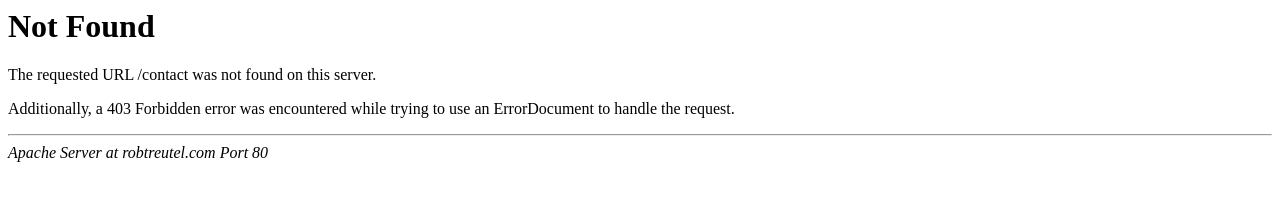
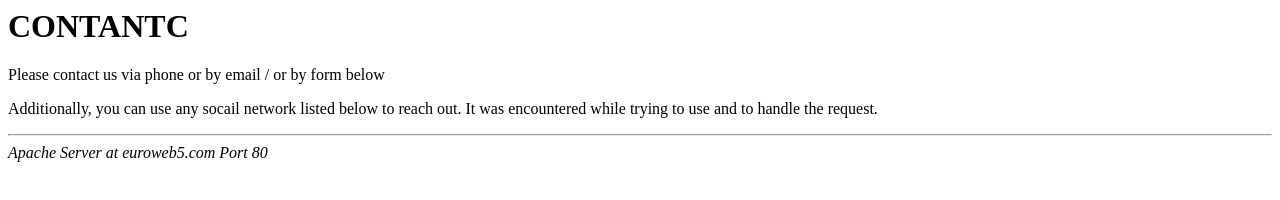
Before and after one commit to steglin/tkweb, a plain HTML site: page contact.html in a window 1280 px wide. Drawn offline with Linux system fonts and the light colour scheme.

```diff
--- a/contact.html
+++ b/contact.html
@@ -1,11 +1,11 @@
 <!DOCTYPE HTML PUBLIC "-//IETF//DTD HTML 2.0//EN">
 <html><head>
-<title>404 Not Found</title>
+<title>Contact</title>
 </head><body>
-<h1>Not Found</h1>
-<p>The requested URL /contact was not found on this server.</p>
-<p>Additionally, a 403 Forbidden
-error was encountered while trying to use an ErrorDocument to handle the request.</p>
+<h1>CONTANTC</h1>
+<p>Please contact us via phone or by email / or by form below</p>
+<p>Additionally, you can use any socail network listed below to reach out.
+It was encountered while trying to use and to handle the request.</p>
 <hr>
-<address>Apache Server at robtreutel.com Port 80</address>
+<address>Apache Server at euroweb5.com Port 80</address>
 </body></html>
```
Also changed, not shown: index.html (+8 -8 lines).
